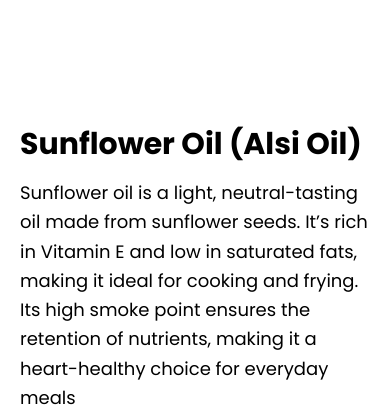
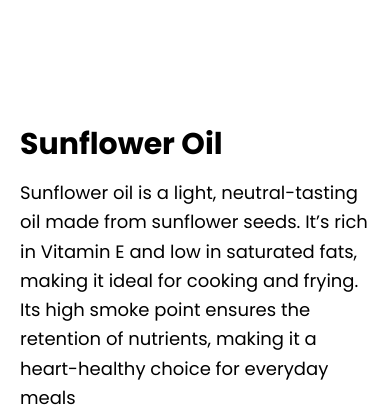
Before and after one commit to tipsyCodr/telwalebhilai, a PHP site: page /index.php in a window 390 px wide. Shown: the part 5799-6219 px from the top of the page. Run offline with PHP 8.4, Linux system fonts and the light colour scheme; some libraries are stand-ins or nearby versions; some web fonts are replaced.

Commit message:
updated images

```diff
--- a/partials/products.php
+++ b/partials/products.php
@@ -136,7 +136,7 @@
 
     <div class="flex flex-row-reverse flex-wrap items-center justify-center gap-20">
         <div class="w-96">
-            <h2 class="text-3xl font-bold text-black">Sunflower Oil (Alsi Oil)</h2>
+            <h2 class="text-3xl font-bold text-black">Sunflower Oil </h2>
             <p class="mt-4 text-lg leading-relaxed">
                 Sunflower oil is a light, neutral-tasting oil made from sunflower seeds. It’s rich in Vitamin E and low
                 in saturated fats, making it ideal for cooking and frying. Its high smoke point ensures the retention of
@@ -151,7 +151,8 @@
             </ul>
         </div>
         <div class="img">
-            <img class="object-contain w-[300px] md:w-[500px]" src="./assets/img/products/alsi.png" alt="Groundnut Oil">
+            <img class="object-contain w-[300px] md:w-[500px]" src="./assets/img/products/sunflower.png"
+                alt="Groundnut Oil">
         </div>
     </div>
 
@@ -174,7 +175,8 @@
             </ul>
         </div>
         <div class="img">
-            <img class="object-contain w-[300px] md:w-[500px]" src="./assets/img/products/alsi.png" alt="Groundnut Oil">
+            <img class="object-contain w-[300px] md:w-[500px]" src="./assets/img/products/almond.png"
+                alt="Groundnut Oil">
         </div>
     </div>
 
@@ -199,7 +201,8 @@
             </ul>
         </div>
         <div class="img">
-            <img class="object-contain w-[300px] md:w-[500px]" src="./assets/img/products/alsi.png" alt="Groundnut Oil">
+            <img class="object-contain w-[300px] md:w-[500px]" src="./assets/img/products/hairoil.png"
+                alt="Groundnut Oil">
         </div>
     </div>
 
```
Also changed, not shown: assets/img/products/almond.png (added), assets/img/products/hairoil.png (added), assets/img/products/sunflower.png (added), res/Almond Bottle.png (added), res/Specail Bottle Oil.bak.png (added), res/Sunflower Bottle Oil.png (added), 1 other file.
